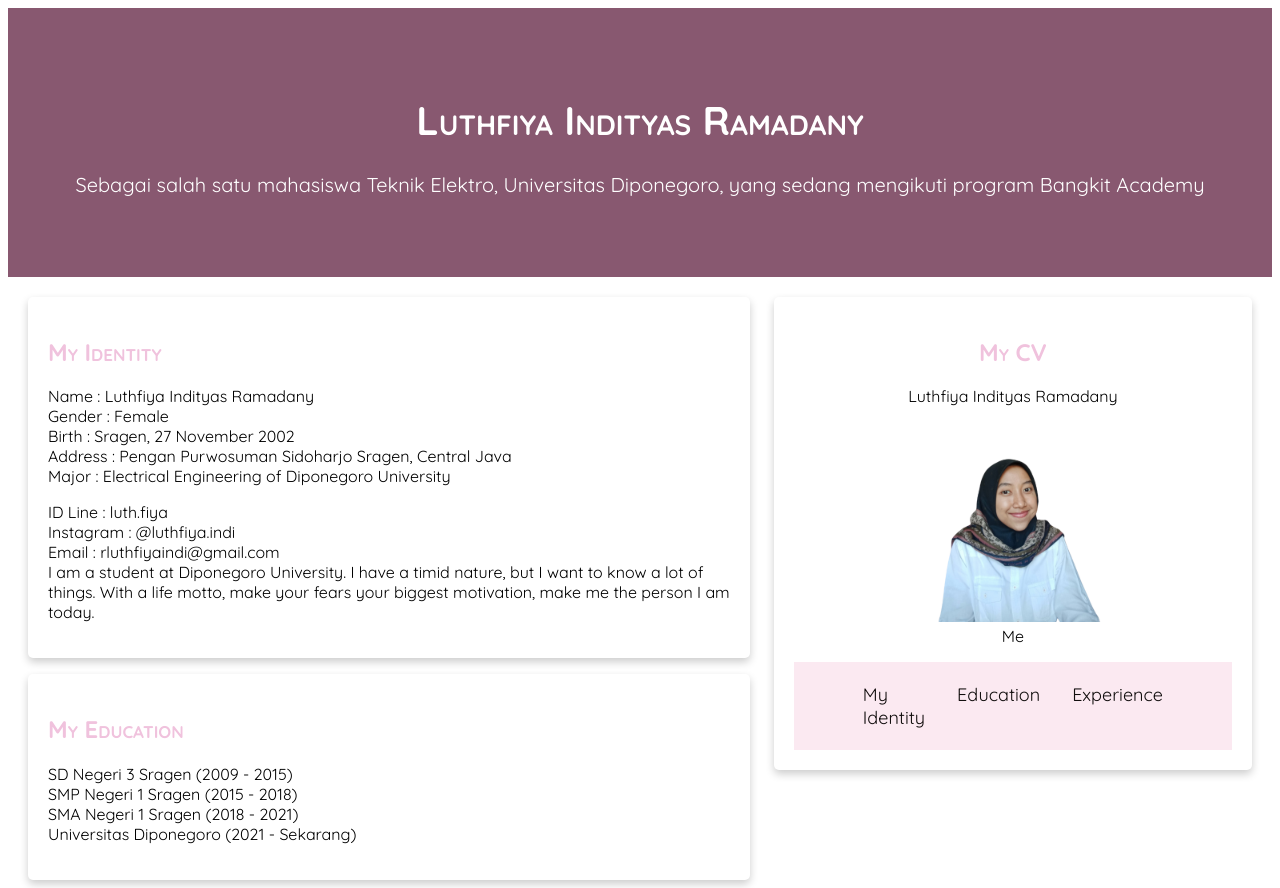
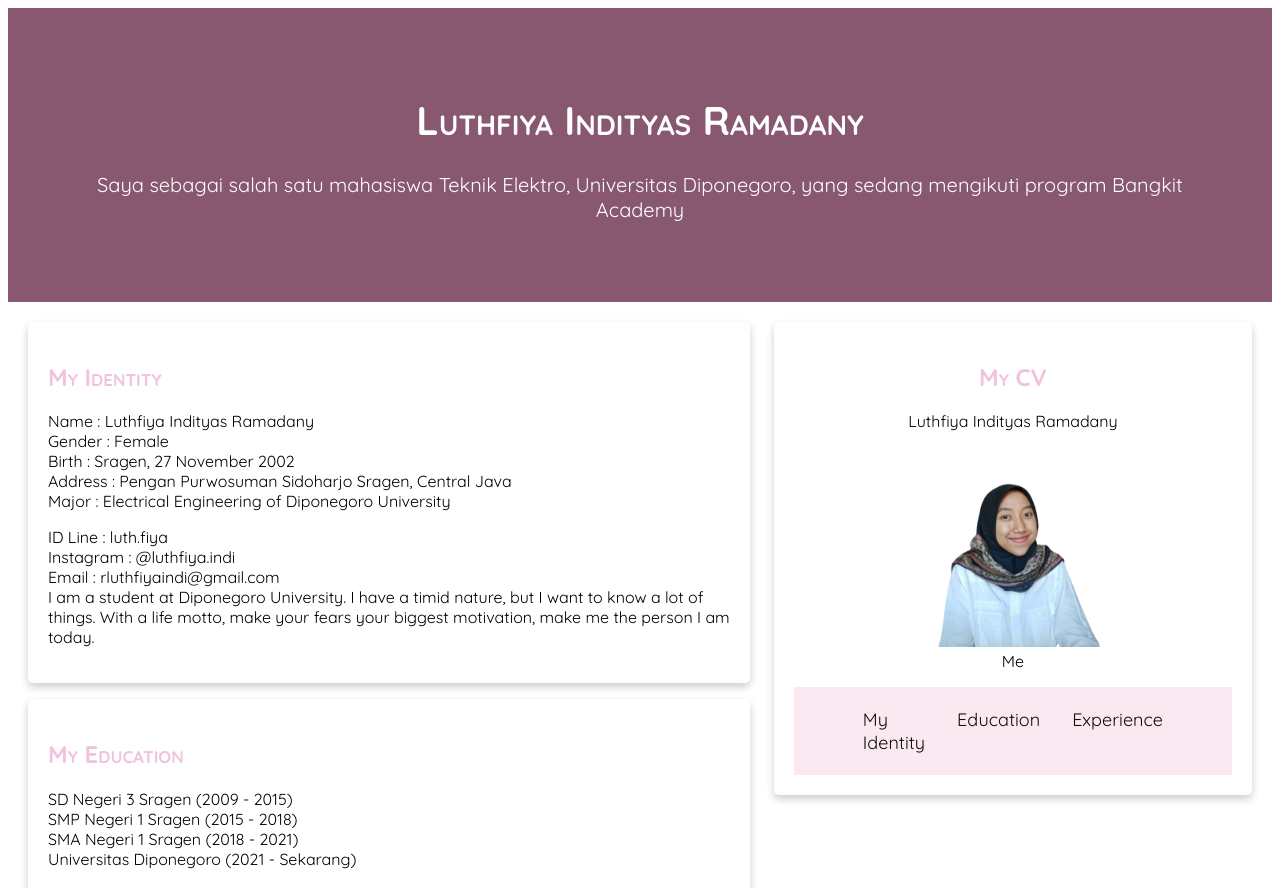
Before and after one commit to ndtyas/Profil_Mine, a plain HTML site: page index.html in a window 1280 px wide. Shown: the top 888 px of the page. Drawn offline with Linux system fonts and the light colour scheme.

Commit message:
mengubah saya

```diff
--- a/index.html
+++ b/index.html
@@ -20,7 +20,7 @@
       <div class="jumbotron">
         <h1>Luthfiya Indityas Ramadany</h1>
         <p>
-          Sebagai salah satu mahasiswa Teknik Elektro, Universitas Diponegoro, yang sedang mengikuti program Bangkit Academy
+          Saya sebagai salah satu mahasiswa Teknik Elektro, Universitas Diponegoro, yang sedang mengikuti program Bangkit Academy
         </p>
       </div>
     </header>
```
